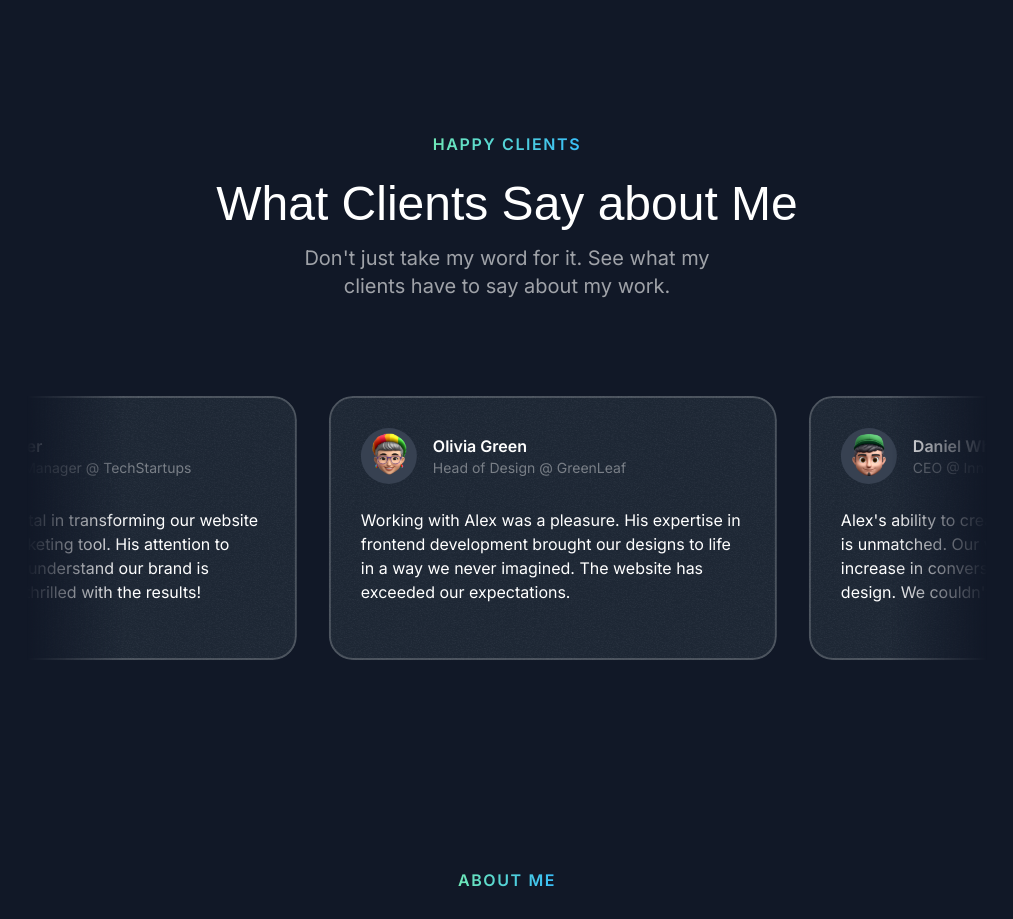
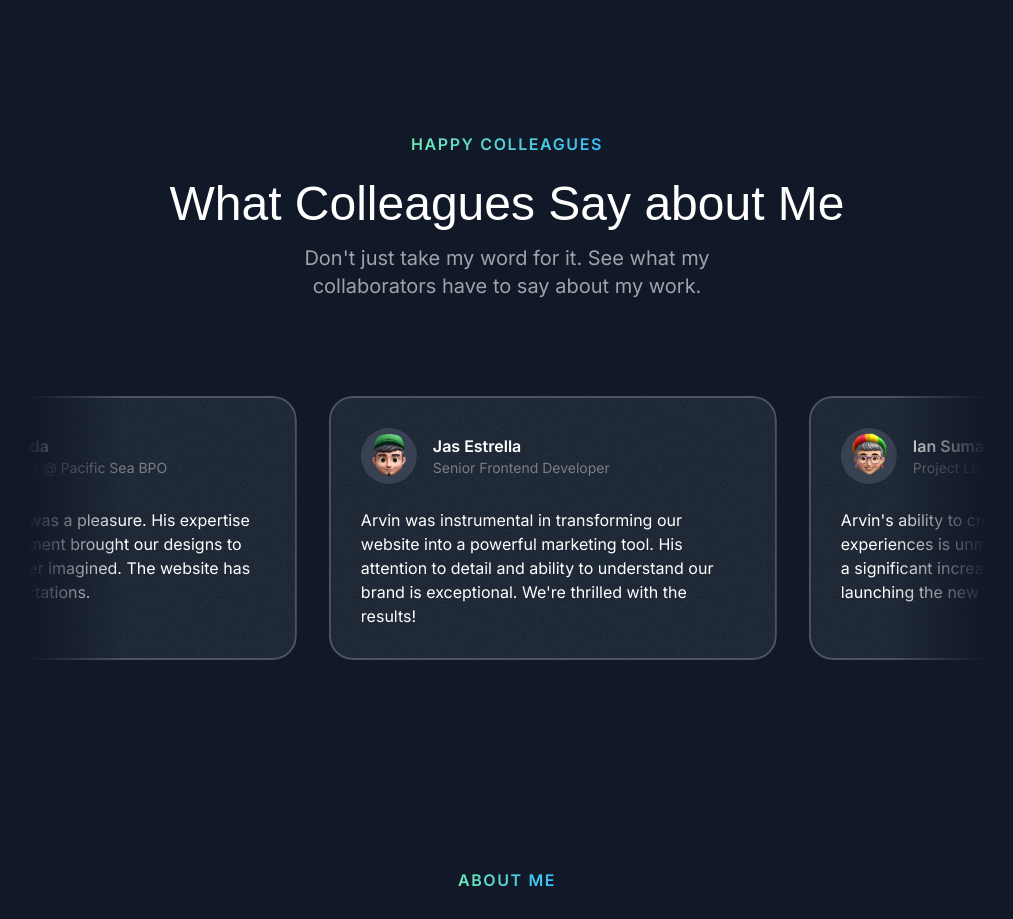
Before and after one commit to arvincarlo/portfolio, a Next.js app: page / in a window 1280 px wide. Shown: the part 3080-3999 px from the top of the page, without its empty margins (133-1146 px from the left). Built offline with nearby package versions, Linux system fonts and the light colour scheme; a web font is replaced by a local one.

Commit message:
Testimonial Page

```diff
--- a/src/sections/Testimonials.tsx
+++ b/src/sections/Testimonials.tsx
@@ -11,33 +11,33 @@
 
 const testimonials = [
   {
-    name: "Alex Turner",
-    position: "Marketing Manager @ TechStartups",
-    text: "Alex was instrumental in transforming our website into a powerful marketing tool. His attention to detail and ability to understand our brand is exceptional. We're thrilled with the results!",
+    name: "Ted Miranda",
+    position: "Team Leader @ Pacific Sea BPO",
+    text: "Working with Arvin was a pleasure. His expertise in frontend development brought our designs to life in a way we never imagined. The website has exceeded our expectations.",
     avatar: memojiAvatar1,
   },
   {
-    name: "Olivia Green",
-    position: "Head of Design @ GreenLeaf",
-    text: "Working with Alex was a pleasure. His expertise in frontend development brought our designs to life in a way we never imagined. The website has exceeded our expectations.",
+    name: "Jas Estrella",
+    position: "Senior Frontend Developer",
+    text: "Arvin was instrumental in transforming our website into a powerful marketing tool. His attention to detail and ability to understand our brand is exceptional. We're thrilled with the results!",
+    avatar: memojiAvatar3,
+  },
+  {
+    name: "Ian Sumayo",
+    position: "Project Lead",
+    text: "Arvin's ability to create seamless user experiences is unmatched. Our website has seen a significant increase in conversions since launching the new design. We couldn't be happier.",
     avatar: memojiAvatar2,
   },
   {
-    name: "Daniel White",
-    position: "CEO @ InnovateCo",
-    text: "Alex's ability to create seamless user experiences is unmatched. Our website has seen a significant increase in conversions since launching the new design. We couldn't be happier.",
-    avatar: memojiAvatar3,
-  },
-  {
-    name: "Emily Carter",
-    position: "Product Manager @ GlobalTech",
-    text: "Alex is a true frontend wizard. He took our complex product and transformed it into an intuitive and engaging user interface. We're already seeing positive feedback from our customers.",
+    name: "Estee Lim",
+    position: "PMO @ Pacific Sea BPO",
+    text: "Arvin is a true frontend wizard. He took our complex product and transformed it into an intuitive and engaging user interface. We're already seeing positive feedback from our clients.",
     avatar: memojiAvatar4,
   },
   {
-    name: "Michael Brown",
-    position: "Director of IT @ MegaCorp",
-    text: "Alex's work on our website has been nothing short of exceptional. He's a talented developer who is also a great communicator. We highly recommend him.",
+    name: "Gab Macayan",
+    position: "Senior UI Developer @ PSPBPO",
+    text: "Arvin's work on our website has been nothing short of exceptional. He's a talented developer who is also a great communicator. We highly recommend him.",
     avatar: memojiAvatar5,
   },
 ];
@@ -46,7 +46,7 @@
   return (
     <div className="py-16 lg:py-24">
       <div className="container">
-        <SectionHeader eyebrow="Happy Clients" title="What Clients Say about Me" description="Don't just take my word for it. See what my clients have to say about my work."/>
+        <SectionHeader eyebrow="Happy Colleagues" title="What Colleagues Say about Me" description="Don't just take my word for it. See what my collaborators have to say about my work."/>
         <div className="mt-12 lg:mt-20 flex overflow-x-clip [mask-image:linear-gradient(to_right,transparent,black_10%,black_90%,transparent)] py-4 -my-4">
           <div className="flex gap-8 pr-8 flex-none animate-move-left [animation-duration:90s] hover:[animation-play-state:paused]">
             {[...new Array(2)].fill(0).map((_, index) => (
```
